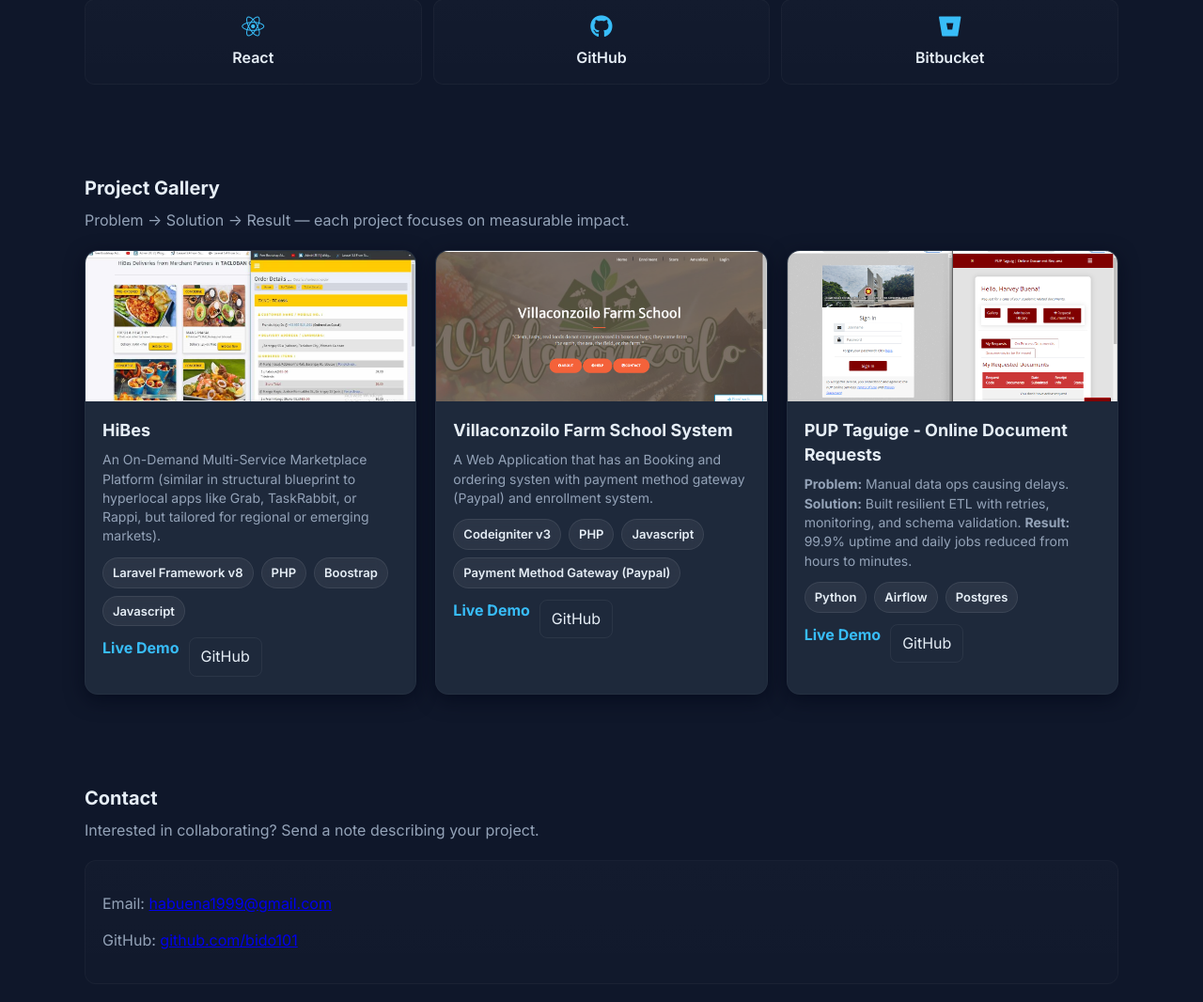
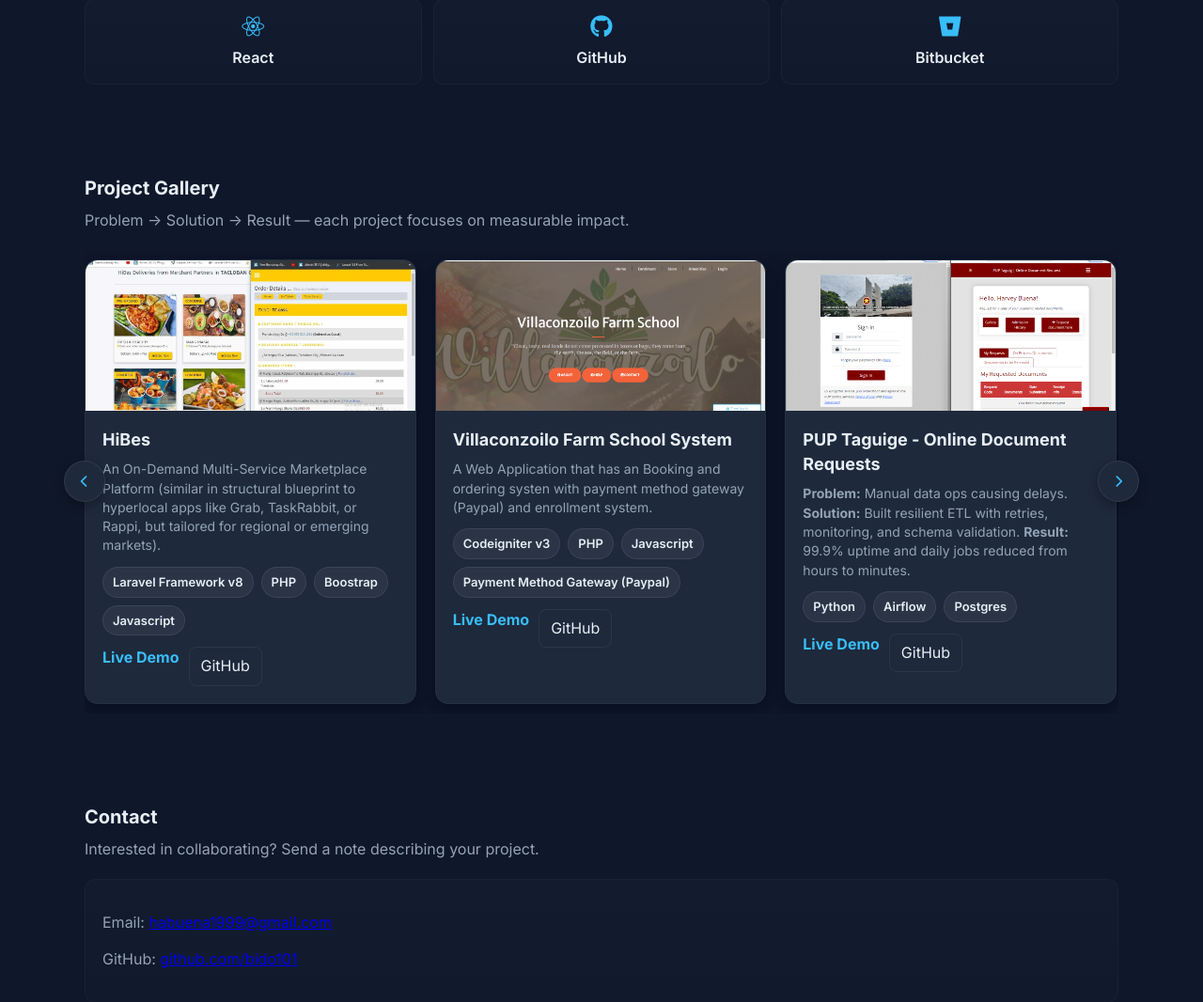
Before and after one commit to bido101/ImHarvzBue.github.io, a PHP site: page / in a window 1280 px wide. Shown: the part 907-1973 px from the top of the page at 94% size. Run offline with PHP 8.4, Linux system fonts and the light colour scheme.

Commit message:
adjust the template added coursel

```diff
--- a/index.html
+++ b/index.html
@@ -9,6 +9,24 @@
   <link href="https://fonts.googleapis.com/css2?family=Inter:wght@300;400;600;700;800&display=swap" rel="stylesheet">
   <link rel="stylesheet" href="https://cdnjs.cloudflare.com/ajax/libs/font-awesome/6.5.1/css/all.min.css">
   <link rel="stylesheet" href="styles.css">
+  <style>
+    /* Enhanced hover effects for technical skills */
+    .tech {
+      transition: transform 0.3s cubic-bezier(0.4, 0, 0.2, 1), background-color 0.3s ease, color 0.3s ease, box-shadow 0.3s ease;
+    }
+    .tech i {
+      transition: color 0.3s ease;
+    }
+    .tech:hover {
+      transform: translateY(-5px);
+      background-color: #38BDF8;
+      color: #0F172A;
+      box-shadow: 0 10px 20px rgba(56, 189, 248, 0.2);
+    }
+    .tech:hover i {
+      color: #0F172A;
+    }
+  </style>
 </head>
 <body>
   <header class="site-header">
@@ -105,6 +123,8 @@
       <h2 class="section-title">Project Gallery</h2>
       <p class="section-lead">Problem → Solution → Result — each project focuses on measurable impact.</p>
 
+      <div class="carousel-wrapper">
+        <button class="carousel-control prev" id="prevBtn" aria-label="Previous project"><i class="fa-solid fa-chevron-left"></i></button>
         <div class="projects-grid">
 
           <article class="project-card">
@@ -188,6 +208,8 @@
           </article>
 
         </div>
+        <button class="carousel-control next" id="nextBtn" aria-label="Next project"><i class="fa-solid fa-chevron-right"></i></button>
+      </div>
     </section>
 
     <section id="contact" class="container contact">
--- a/script.js
+++ b/script.js
@@ -10,4 +10,18 @@
       if(target){e.preventDefault();target.scrollIntoView({behavior:'smooth',block:'start'});}
     });
   });
+
+  // Carousel Navigation
+  const grid = document.querySelector('.projects-grid');
+  const prev = document.getElementById('prevBtn');
+  const next = document.getElementById('nextBtn');
+
+  if(grid && prev && next) {
+    next.addEventListener('click', () => {
+      grid.scrollLeft += grid.offsetWidth;
+    });
+    prev.addEventListener('click', () => {
+      grid.scrollLeft -= grid.offsetWidth;
+    });
+  }
 });
--- a/styles.css
+++ b/styles.css
@@ -54,8 +54,30 @@
 
 /* Projects */
 .projects{padding:48px 0}
-.projects-grid{display:grid;grid-template-columns:repeat(3,1fr);gap:20px}
-.project-card{background:var(--card);border-radius:14px;overflow:hidden;border:1px solid rgba(255,255,255,0.03);display:flex;flex-direction:column;box-shadow:0 6px 20px rgba(2,6,23,0.6)}
+.carousel-wrapper{position:relative;display:flex;align-items:center}
+.projects-grid{
+  display:flex;
+  gap:20px;
+  overflow-x:auto;
+  scroll-snap-type: x mandatory;
+  scroll-behavior: smooth;
+  scrollbar-width: none;
+  -ms-overflow-style: none;
+  padding: 10px 0;
+  width: 100%;
+}
+.projects-grid::-webkit-scrollbar { display: none; }
+.project-card{
+  flex: 0 0 calc(33.333% - 14px);
+  scroll-snap-align: start;
+  background:var(--card);
+  border-radius:14px;
+  overflow:hidden;
+  border:1px solid rgba(255,255,255,0.03);
+  display:flex;
+  flex-direction:column;
+  box-shadow:0 6px 20px rgba(2,6,23,0.6);
+}
 .project-media{height:160px;overflow:hidden;background:linear-gradient(180deg, rgba(255,255,255,0.01), rgba(0,0,0,0.12));display:flex;align-items:center;justify-content:center}
 .project-image svg,.project-image img{width:100%;height:100%;object-fit:cover;display:block}
 .project-body{padding:18px}
@@ -67,6 +89,26 @@
 .btn-link{color:var(--accent);font-weight:700;text-decoration:none}
 .btn-outline{border:1px solid rgba(255,255,255,0.06);padding:8px 12px;border-radius:8px;color:var(--text);text-decoration:none}
 
+.carousel-control {
+  background: var(--card);
+  border: 1px solid var(--glass-border);
+  color: var(--accent);
+  width: 44px;
+  height: 44px;
+  border-radius: 50%;
+  cursor: pointer;
+  position: absolute;
+  z-index: 10;
+  display: flex;
+  align-items: center;
+  justify-content: center;
+  transition: all 0.3s ease;
+  box-shadow: 0 4px 12px rgba(0,0,0,0.3);
+}
+.carousel-control:hover { background: var(--accent); color: var(--bg); }
+.carousel-control.prev { left: -22px; }
+.carousel-control.next { right: -22px; }
+
 /* Contact */
 .contact{padding:48px 0}
 .contact-card{background:linear-gradient(180deg, rgba(255,255,255,0.02), rgba(255,255,255,0.01));padding:18px;border-radius:12px;border:1px solid rgba(255,255,255,0.03);color:var(--muted)}
@@ -77,14 +119,15 @@
 /* Responsive adjustments (mobile-first) */
 @media (max-width:1100px){
   .hero-grid{grid-template-columns:1fr}
-  .projects-grid{grid-template-columns:repeat(2,1fr)}
+  .project-card{flex: 0 0 calc(50% - 10px)}
   .skills-grid{grid-template-columns:repeat(3,1fr)}
 }
 @media (max-width:700px){
   .container{padding:18px}
   .title{font-size:22px}
   .skills-grid{grid-template-columns:repeat(2,1fr)}
-  .projects-grid{grid-template-columns:1fr}
+  .project-card{flex: 0 0 100%}
+  .carousel-control { display: none; }
   .nav a{margin-left:10px}
 }
 
```
Lines whose indentation alone changed are shown as unchanged.
